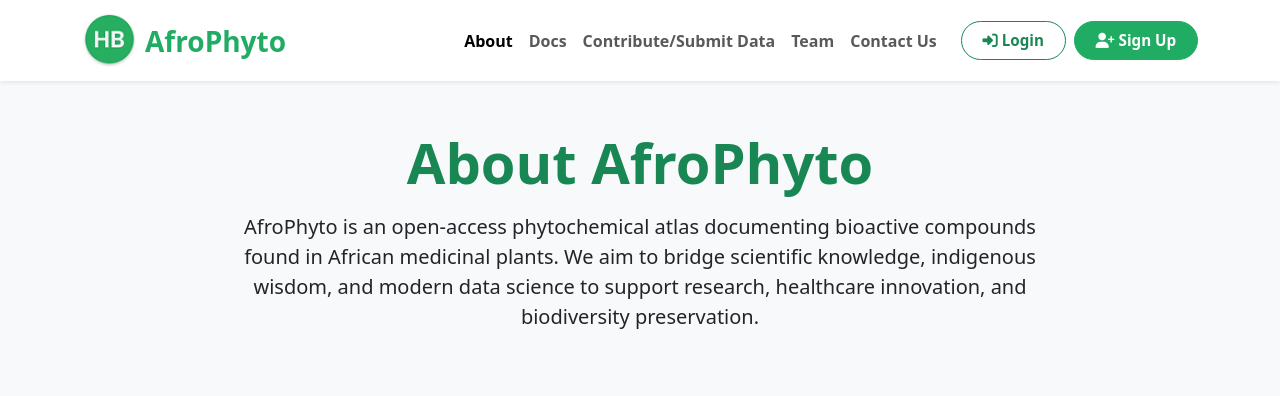
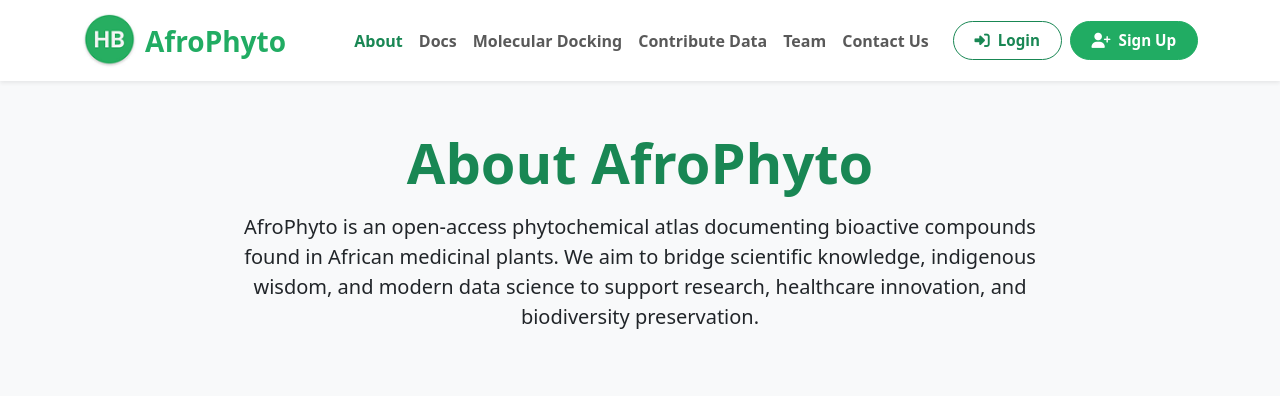
Before and after one commit to HackBio-Internship/afro-phyto--unilag, a Django app: template main/templates/about.html in a window 1280 px wide. Shown: the top 396 px of the page. Run offline with Django 5.2, Linux system fonts and the light colour scheme; the template is opened without the code that fills it, so the values that code supplies are empty; parts of the project's set-up code (start-up, migrations or seed data) failed here and were passed over; some libraries are stand-ins or nearby versions.

Commit message:
updated about page

```diff
--- a/main/templates/about.html
+++ b/main/templates/about.html
@@ -12,7 +12,7 @@
 </head>
 <body>
 
-<!-- Header-->
+<!-- Header -->
 <header class="navbar navbar-expand-md sticky-top shadow-sm py-2 bg-white">
     <div class="container">
         <a class="navbar-brand d-flex align-items-center" href="{% url 'index' %}">
@@ -24,21 +24,37 @@
         </button>
         <nav class="collapse navbar-collapse" id="navMenu">
             <ul class="navbar-nav ms-auto align-items-center">
-                <li class="nav-item"><a class="nav-link fw-semibold active" href="{% url 'about' %}">About</a></li>
+                <li class="nav-item"><a class="nav-link fw-semibold text-success" href="{% url 'about' %}">About</a></li>
                 <li class="nav-item"><a class="nav-link fw-semibold" href="{% url 'documentation' %}">Docs</a></li>
-                <li class="nav-item"><a class="nav-link fw-semibold" href="{% url 'contribute' %}">Contribute/Submit Data</a></li>
+                <li class="nav-item"><a class="nav-link fw-semibold" href="{% url 'docking_with_diffdock' %}">Molecular Docking</a></li>
+                <li class="nav-item"><a class="nav-link fw-semibold" href="{% url 'contribute' %}">Contribute Data</a></li>
                 <li class="nav-item"><a class="nav-link fw-semibold" href="{% url 'team' %}">Team</a></li>
                 <li class="nav-item"><a class="nav-link fw-semibold" href="{% url 'contact' %}">Contact Us</a></li>
-                <li class="nav-item d-flex flex-column flex-md-row align-items-center gap-2 gap-md-2 ms-md-3 header-auth-buttons">
-                    <!-- Login Button -->
-                    <a href="{% url 'login' %}" class="btn btn-outline-success d-flex align-items-center gap-1" data-bs-toggle="tooltip" data-bs-placement="bottom" title="Already have an account? Login">
-                        <i class="fa-solid fa-right-to-bracket"></i> Login
-                    </a>
-                    <!-- Sign Up Button -->
-                    <a href="{% url 'signup' %}" class="btn btn-success d-flex align-items-center gap-1" data-bs-toggle="tooltip" data-bs-placement="bottom" title="Create a new account">
-                        <i class="fa-solid fa-user-plus"></i> Sign Up
-                    </a>
-                </li>
+
+                {% if user.is_authenticated %}
+                    <li class="nav-item ms-md-3 d-flex flex-column flex-md-row gap-2 header-auth-buttons">
+                        <a href="{% url 'dashboard' %}" class="btn btn-outline-success d-flex align-items-center gap-2">
+                            <i class="fa-solid fa-gauge"></i> Dashboard
+                        </a>
+                        {% if is_manager %}
+                            <!-- <a href="{% url 'review_contributions' %}" class="btn btn-warning d-flex align-items-center gap-2">
+                                <i class="fa-solid fa-check"></i> Review
+                            </a>-->
+                        {% endif %}
+                        <a href="{% url 'logout' %}" class="btn btn-danger d-flex align-items-center gap-2">
+                            <i class="fa-solid fa-right-from-bracket"></i> Logout
+                        </a>
+                    </li>
+                {% else %}
+                    <li class="nav-item ms-md-3 d-flex flex-column flex-md-row gap-2 header-auth-buttons">
+                        <a href="{% url 'login' %}" class="btn btn-outline-success d-flex align-items-center gap-2">
+                            <i class="fa-solid fa-right-to-bracket"></i> Login
+                        </a>
+                        <a href="{% url 'signup' %}" class="btn btn-success d-flex align-items-center gap-2">
+                            <i class="fa-solid fa-user-plus"></i> Sign Up
+                        </a>
+                    </li>
+                {% endif %}
             </ul>
         </nav>
     </div>
```
